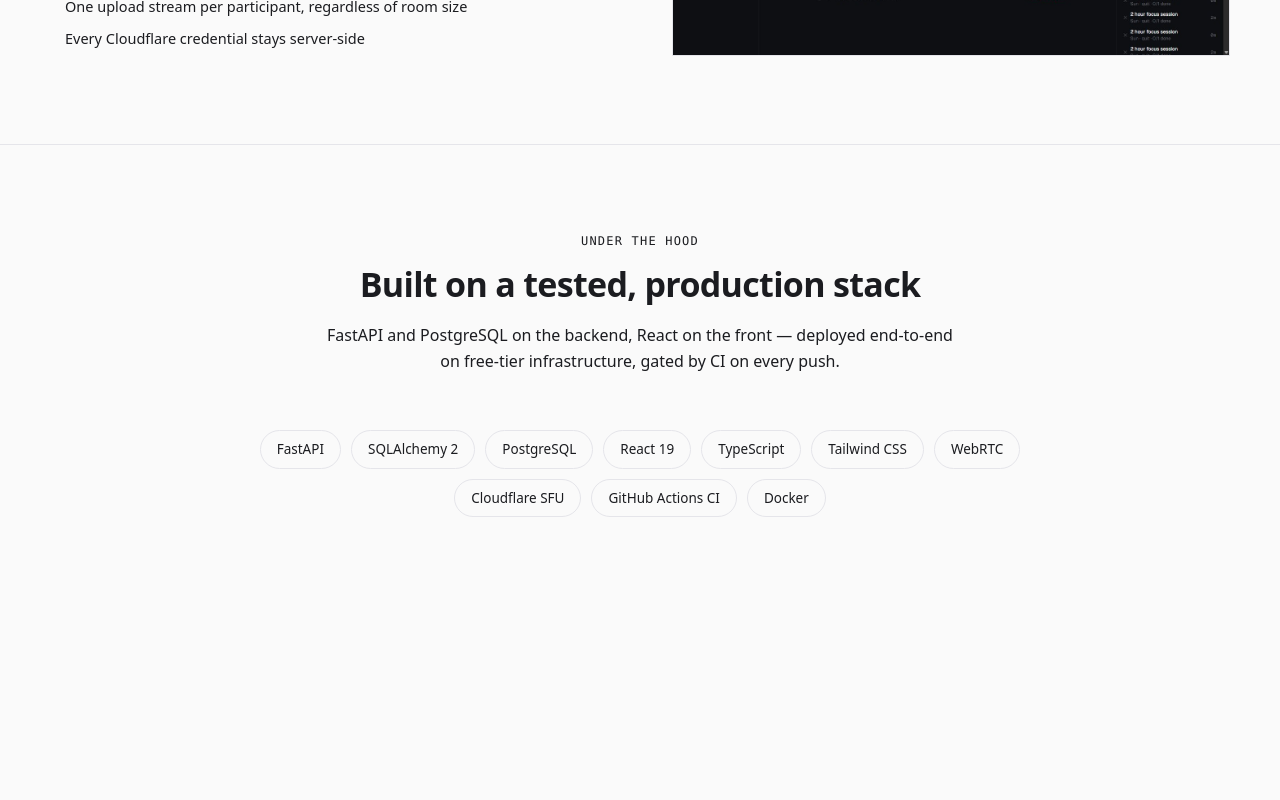
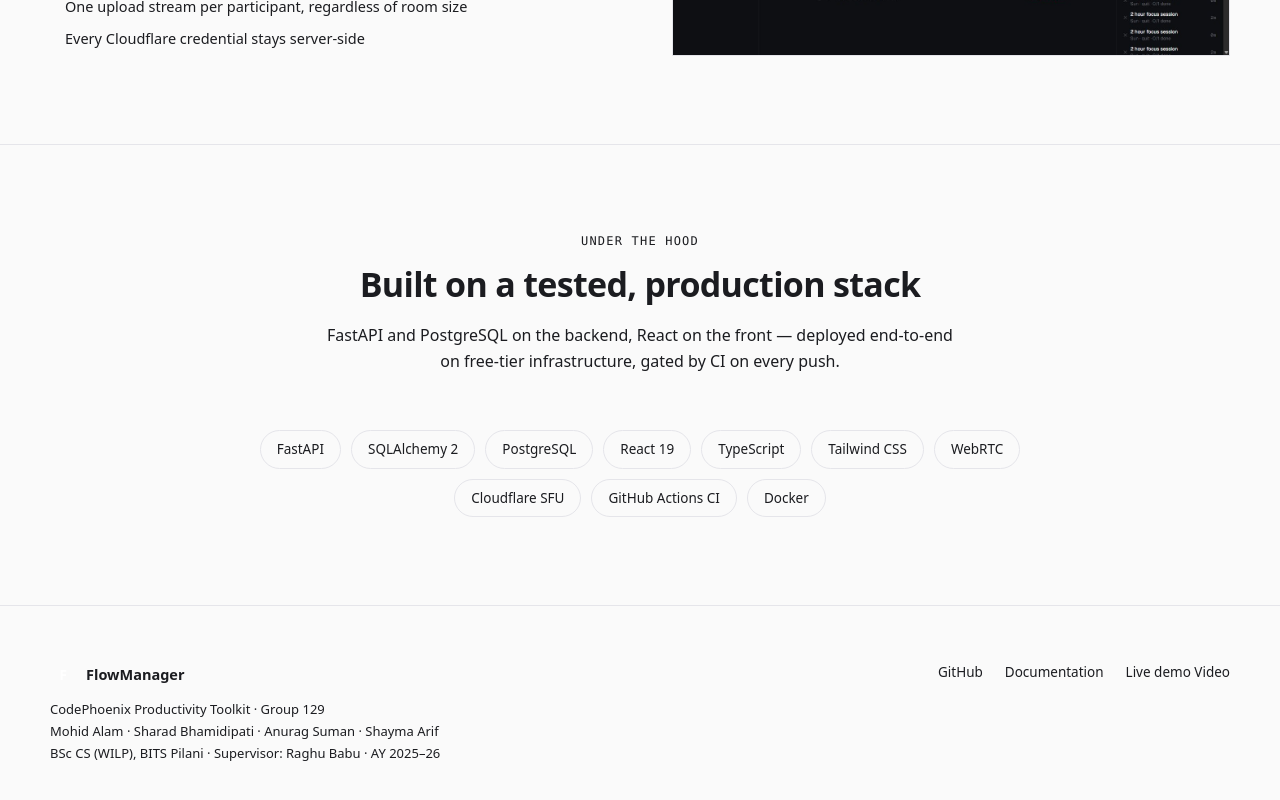
Before and after one commit to Alamicrodev/CodePhoenix-ProductivityToolkit, a React (Vite) app in the folder Frontend/: page / in a window 1280 px wide. Shown: the part 3358-4158 px from the top of the page. Before the commit the page ends 3963 px from the top, so only its background shows below. Built offline with nearby package versions, Linux system fonts and the light colour scheme.

Commit message:
Landing Page: Footer and Fixes

```diff
--- a/Frontend/src/pages/LandingPage.tsx
+++ b/Frontend/src/pages/LandingPage.tsx
@@ -54,9 +54,9 @@
                 <Link to="/schedule" className="inline-flex items-center gap-2 px-[22px] py-[11px] rounded-lg text-[14.5px] font-semibold bg-accent-lt dark:bg-accent text-white dark:text-bg hover:bg-accent-strong-lt dark:hover:bg-accent-strong transition-colors duration-150">
                     <span> See it in action </span>
                 </Link>
-                <Link to="#modules" className="inline-flex items-center gap-2 px-[22px] py-[11px] rounded-lg text-[14.5px] font-medium bg-panel-lt dark:bg-panel border border-border-lt dark:border-border text-ink-lt dark:text-ink hover:border-[#C7C9D1] dark:hover:border-[#3a3d49] transition-colors duration-150">
+                <a href="#modules" className="inline-flex items-center gap-2 px-[22px] py-[11px] rounded-lg text-[14.5px] font-medium bg-panel-lt dark:bg-panel border border-border-lt dark:border-border text-ink-lt dark:text-ink hover:border-[#C7C9D1] dark:hover:border-[#3a3d49] transition-colors duration-150">
                     <span> Read More </span>
-                </Link>
+                </a>
             </div>
             <div className="max-w-[980px] mx-auto rounded-xl2 border border-border-lt dark:border-border bg-panel-lt dark:bg-panel overflow-hidden shadow-hero-lt dark:shadow-hero transition-colors duration-150">
                 <div className="flex items-center gap-1.5 px-4 py-3 border-b border-border-soft-lt dark:border-border-soft bg-bg-raised-lt dark:bg-bg-raised">
@@ -175,7 +175,7 @@
         </section>
 
         {/* Co-op Section */}
-        <section className="py-[88px] px-8 border-t border-border-soft-lt dark:border-border-soft bg-bg-raised-lt dark:bg-bg-raised transition-colors duration-150" id="cowork">
+        <section id="cowork" className="py-[88px] px-8 border-t border-border-soft-lt dark:border-border-soft bg-bg-raised-lt dark:bg-bg-raised transition-colors duration-150" id="cowork">
             <div className="max-w-[640px] mx-auto mb-14 text-center">
                 <div className="font-mono text-xs tracking-[0.1em] text-dim-lt dark:text-dim mb-3 uppercase">Beyond the original scope</div>
                 <h2 className="text-[34px] font-bold tracking-[-0.02em] mb-3.5">Cowork Rooms &mdash; focus, out loud</h2>
@@ -205,8 +205,8 @@
             </div>
         </section>
 
-        {/* Tests Section */}
-        <section className="py-[88px] px-8 border-t border-border-soft-lt dark:border-border-soft transition-colors duration-150" id="stack">
+        {/* Stack Section */}
+        <section id="stack" className="py-[88px] px-8 border-t border-border-soft-lt dark:border-border-soft transition-colors duration-150" id="stack">
             <div className="max-w-[640px] mx-auto mb-14 text-center">
                 <div className="font-mono text-xs tracking-[0.1em] text-dim-lt dark:text-dim mb-3 uppercase">Under the hood</div>
                 <h2 className="text-[34px] font-bold tracking-[-0.02em] mb-3.5">Built on a tested, production stack</h2>
@@ -226,6 +226,35 @@
             </div>
         </section>
 
+       {/* Footer  */}
+        <footer className="border-t border-border-soft-lt dark:border-border-soft pt-14 pb-10 px-8 transition-colors duration-150">
+        <div className="max-w-[1180px] mx-auto flex justify-between items-start flex-wrap gap-6">
+            <div>
+            <div className="flex items-center gap-2.5 font-bold text-[14.5px]">
+                <div className="w-[26px] h-[26px] rounded-[7px] bg-accent-lt dark:bg-accent text-white dark:text-bg flex items-center justify-center font-bold text-sm">F</div>
+                FlowManager
+            </div>
+            <div className="text-dim-lt dark:text-dim text-[13px] mt-2.5 leading-[1.7]">
+                CodePhoenix Productivity Toolkit &middot; Group 129<br></br>
+                Mohid Alam &middot; Sharad Bhamidipati &middot; Anurag Suman &middot; Shayma Arif<br></br>
+                BSc CS (WILP), BITS Pilani &middot; Supervisor: Raghu Babu &middot; AY 2025&ndash;26
+            </div>
+            </div>
+            <div className="flex gap-[22px] text-[13.5px]">
+
+            <Link to="https://github.com/Alamicrodev/CodePhoenix-ProductivityToolkit" className="text-muted-lt dark:text-muted hover:text-ink-lt dark:hover:text-ink">
+             <span>  GitHub </span>
+            </Link>
+            <Link to="https://docs.google.com/document/d/14n9XuvY9Afq7ItPRWyxsrVKMznP0-p_H" className="text-muted-lt dark:text-muted hover:text-ink-lt dark:hover:text-ink">
+                <span>Documentation</span>
+            </Link>
+            <Link to="https://www.youtube.com/watch?v=TZcZFXkjK5s&t=64s" className="text-muted-lt dark:text-muted hover:text-ink-lt dark:hover:text-ink">
+                <span> Live demo Video </span>
+             </Link>
+            </div>
+        </div>
+        </footer>
+
 
 
     </>
```
